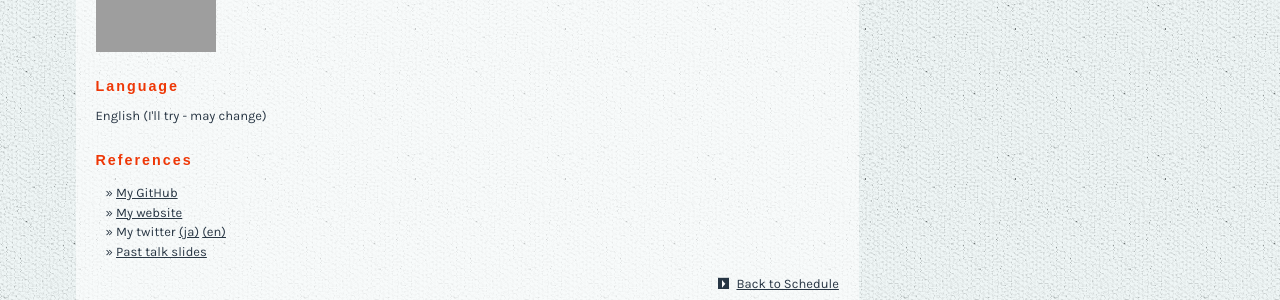
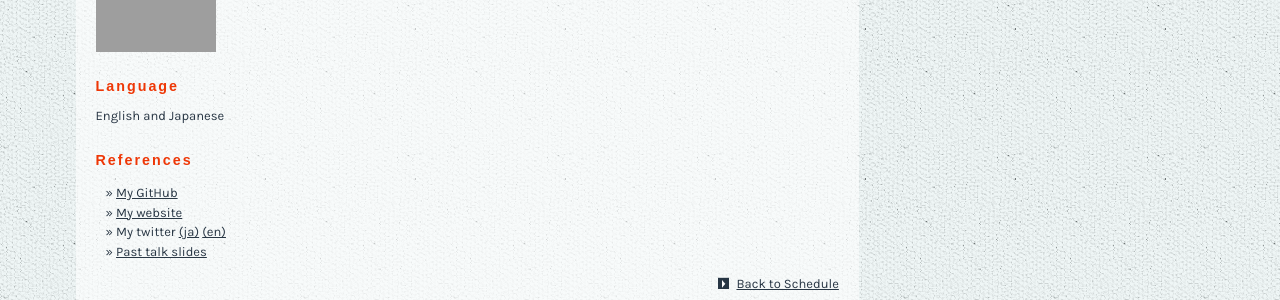
Before and after one commit to ruby-sapporo/sapporo.rubykaigi.org, a Jekyll site: the page built from 2012/en/schedule/details/74.html, in a window 1280 px wide. Shown: the part 848-1148 px from the top of the page. Built offline with Jekyll 4.4.1, drawn with Linux system fonts in a browser that asks for light colours; nearby versions of some CDN libraries; Markdown is read by kramdown in place of the engine named in the settings; comment, search, counter and statistics services are not loaded; grey boxes are pictures that could not be loaded.

Commit message:
Update schedule pages

```diff
--- a/2012/en/schedule/details/74.html
+++ b/2012/en/schedule/details/74.html
@@ -36,7 +36,7 @@ This will be my 4th visit to Sapporo, 8 years after the last one.</p>
       <img src="http://usericons.relucks.org/github/yhara" width="120" height="120">
     </p>
   <h3>Language</h3>
-  <p>English (I'll try - may change)</p>
+  <p>English and Japanese</p>
   <h3>References</h3>
   <div class="myReferences">
     <ul>
--- a/2012/ja/schedule/details/74.html
+++ b/2012/ja/schedule/details/74.html
@@ -33,7 +33,7 @@ Rubyで自給自足している筆者が紹介します。</p>
       <img src="http://usericons.relucks.org/github/yhara" width="120" height="120">
     </p>
   <h3>発表言語</h3>
-  <p>English (I'll try - may change)</p>
+  <p>English and Japanese</p>
   <h3>参照</h3>
   <div class="myReferences">
     <ul>
```
